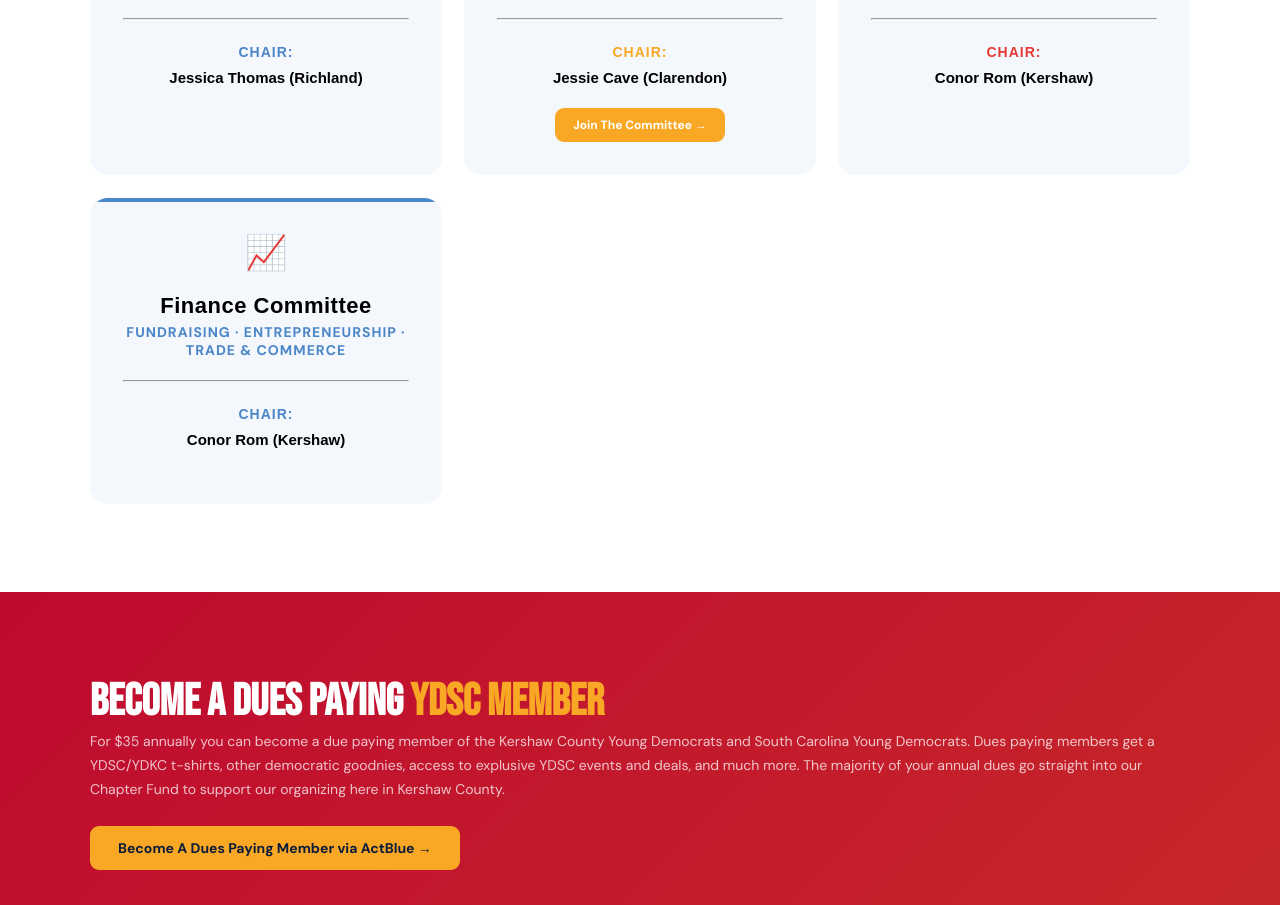
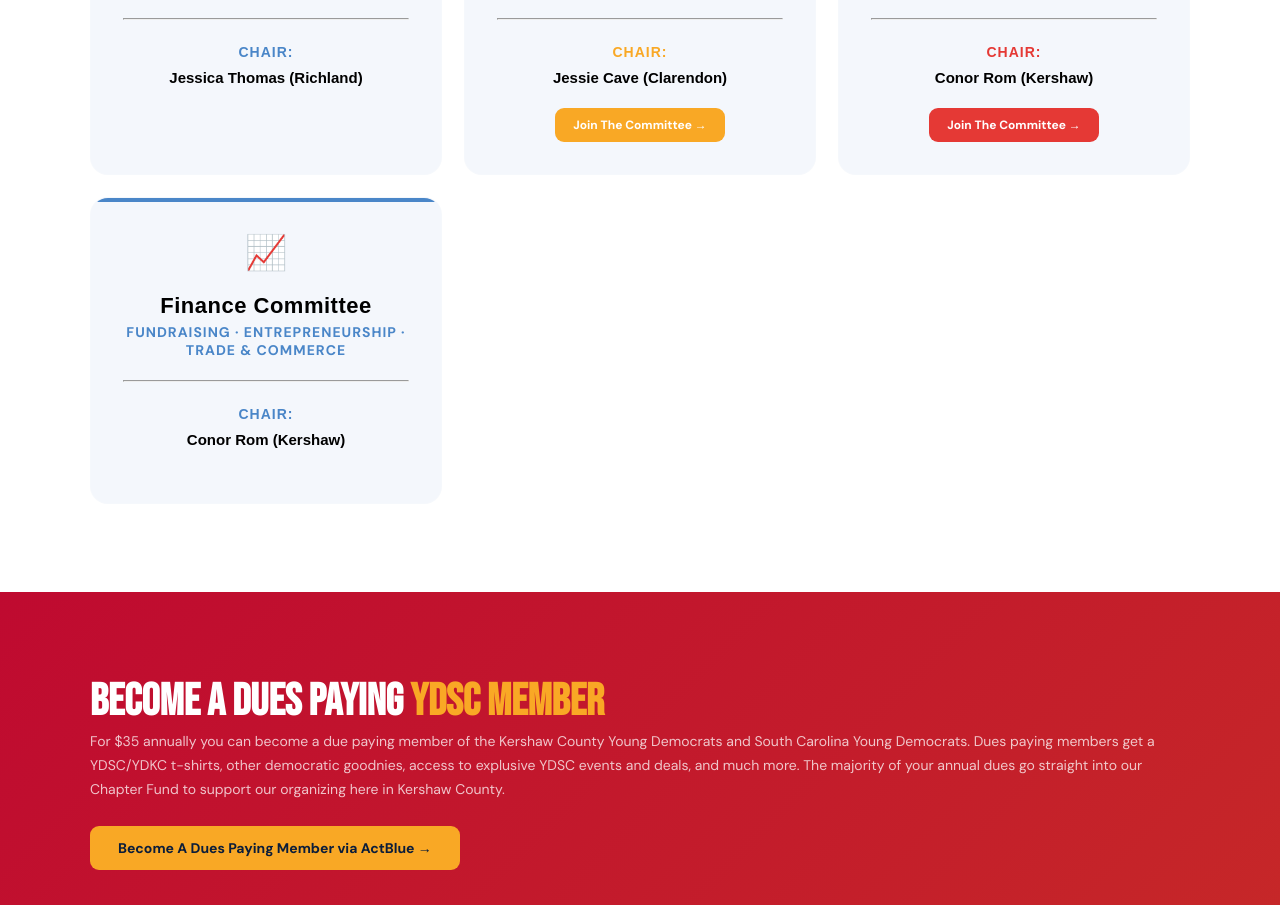
Before and after one commit to ManaRockGaming/KershawCountyDemocraticParty, a plain HTML site: page Young-Democrats.html in a window 1280 px wide. Shown: the part 3519-4424 px from the top of the page. Drawn offline with Linux system fonts and the light colour scheme; no server answers.

Commit message:
Update Young-Democrats.html

```diff
--- a/Young-Democrats.html
+++ b/Young-Democrats.html
@@ -458,7 +458,7 @@
           Conor Rom (Kershaw)
         </p>
 
-        <!--<a href="404.html" target="_blank" class="btn btn-navy btn-sm" style="background-color: #e53935;">Join The Committee →</a>-->
+        <a href="International.html" target="_blank" class="btn btn-navy btn-sm" style="background-color: #e53935;">Join The Committee →</a>
       </div>
       <!-- Finance Committee-->
       <div class="pillar" style="background: var(--bg);">
```
